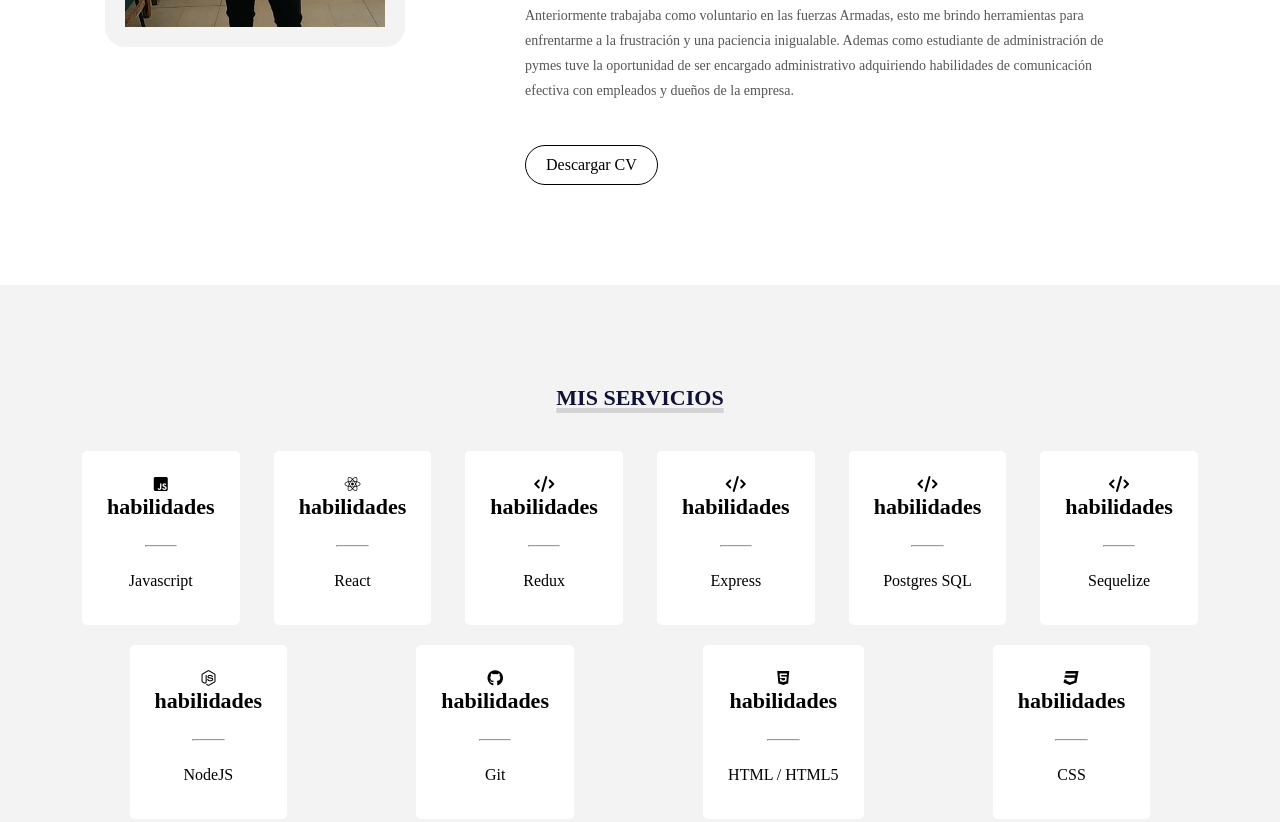
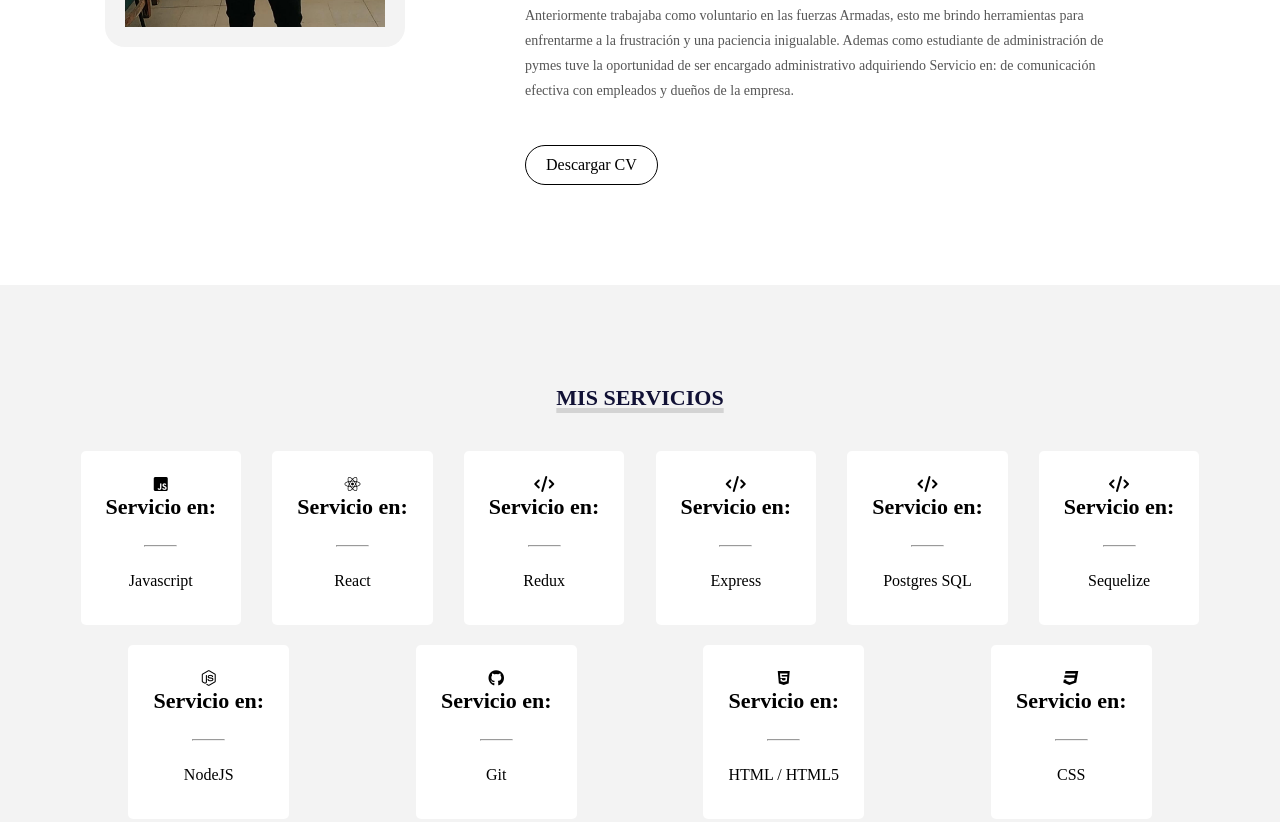
Before and after one commit to FacuF54/portfolio.github.io, a plain HTML site: page index.html in a window 1280 px wide. Shown: the part 1153-1975 px from the top of the page. Drawn offline with Linux system fonts and the light colour scheme.

Commit message:
servicio

```diff
--- a/index.html
+++ b/index.html
@@ -65,7 +65,7 @@
             <h2>Hola! soy <span>Facundo Fernandez</span></h2>
             <h3>Desarrollador full stack developer</h3>
             <p>Me interesé en la programación porque me gusta resolver problemas y me siento cómodo trabajando en equipo. Realicé el bootcamp de full-stack developer de 700 horas en Henry, en esta experiencia adquirí conocimientos en distintas tecnologías de desarrollo web como HTML, CSS, Javascrip, React, Redux, Express, Sequelize, entre otras.</p>
-            <p>Anteriormente trabajaba como voluntario en las fuerzas Armadas, esto me brindo herramientas para enfrentarme a la frustración y una paciencia inigualable. Ademas como estudiante de administración de pymes tuve la oportunidad de ser encargado administrativo adquiriendo habilidades de comunicación efectiva con empleados y dueños de la empresa.</p>
+            <p>Anteriormente trabajaba como voluntario en las fuerzas Armadas, esto me brindo herramientas para enfrentarme a la frustración y una paciencia inigualable. Ademas como estudiante de administración de pymes tuve la oportunidad de ser encargado administrativo adquiriendo Servicio en: de comunicación efectiva con empleados y dueños de la empresa.</p>
             <a href="./pdf/Facundo+Fernandez+(actualizado).pdf" download="curriculum-Facundo-Fernandez.pdf">Descargar CV</a>
         </div>
     </section>
@@ -75,7 +75,7 @@
             <div class="servicio">
                 <span class="icono">
                     <i class="fa-brands fa-square-js"></i>
-                    <h4>habilidades</h4>
+                    <h4>Servicio en:</h4>
                     <hr>
                     <ul class="servicios-tag">
                         <li>Javascript</li>
@@ -85,7 +85,7 @@
             <div class="servicio">
                 <span class="icono">
                     <i class="fa-brands fa-react"></i>
-                    <h4>habilidades</h4>
+                    <h4>Servicio en:</h4>
                     <hr>
                     <ul class="servicios-tag">
                         <li>React</li>
@@ -95,7 +95,7 @@
             <div class="servicio">
                 <span class="icono">
                     <i class="fa-solid fa-code"></i>
-                    <h4>habilidades</h4>
+                    <h4>Servicio en:</h4>
                     <hr>
                     <ul class="servicios-tag">
                         <li>Redux</li>
@@ -105,7 +105,7 @@
             <div class="servicio">
                 <span class="icono">
                     <i class="fa-solid fa-code"></i>
-                    <h4>habilidades</h4>
+                    <h4>Servicio en:</h4>
                     <hr>
                     <ul class="servicios-tag">
                         <li>Express</li>
@@ -115,7 +115,7 @@
             <div class="servicio">
                 <span class="icono">
                     <i class="fa-solid fa-code"></i>
-                    <h4>habilidades</h4>
+                    <h4>Servicio en:</h4>
                     <hr>
                     <ul class="servicios-tag">
                         <li>Postgres SQL</li>
@@ -125,7 +125,7 @@
             <div class="servicio">
                 <span class="icono">
                     <i class="fa-solid fa-code"></i>
-                    <h4>habilidades</h4>
+                    <h4>Servicio en:</h4>
                     <hr>
                     <ul class="servicios-tag">
                         <li>Sequelize</li>
@@ -135,7 +135,7 @@
             <div class="servicio">
                 <span class="icono">
                     <i class="fa-brands fa-node-js"></i>
-                    <h4>habilidades</h4>
+                    <h4>Servicio en:</h4>
                     <hr>
                     <ul class="servicios-tag">
                         <li>NodeJS</li>
@@ -145,7 +145,7 @@
             <div class="servicio">
                 <span class="icono">
                     <i class="fa-brands fa-github"></i>
-                    <h4>habilidades</h4>
+                    <h4>Servicio en:</h4>
                     <hr>
                     <ul class="servicios-tag">
                         <li>Git</li>
@@ -155,7 +155,7 @@
             <div class="servicio">
                 <span class="icono">
                     <i class="fa-brands fa-html5"></i>
-                    <h4>habilidades</h4>
+                    <h4>Servicio en:</h4>
                     <hr>
                     <ul class="servicios-tag">
                         <li>HTML / HTML5</li>
@@ -165,7 +165,7 @@
             <div class="servicio">
                 <span class="icono">
                     <i class="fa-brands fa-css3"></i>
-                    <h4>habilidades</h4>
+                    <h4>Servicio en:</h4>
                     <hr>
                     <ul class="servicios-tag">
                         <li>CSS</li>
```
